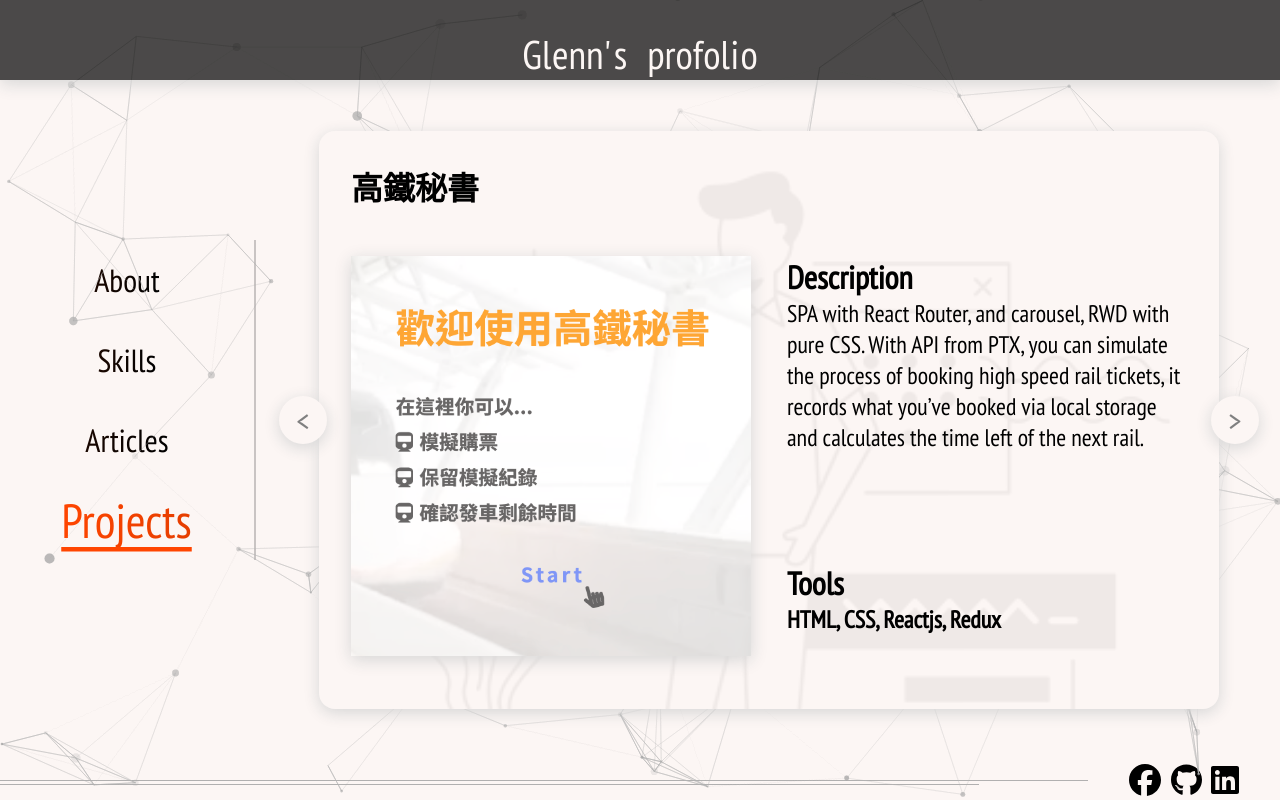
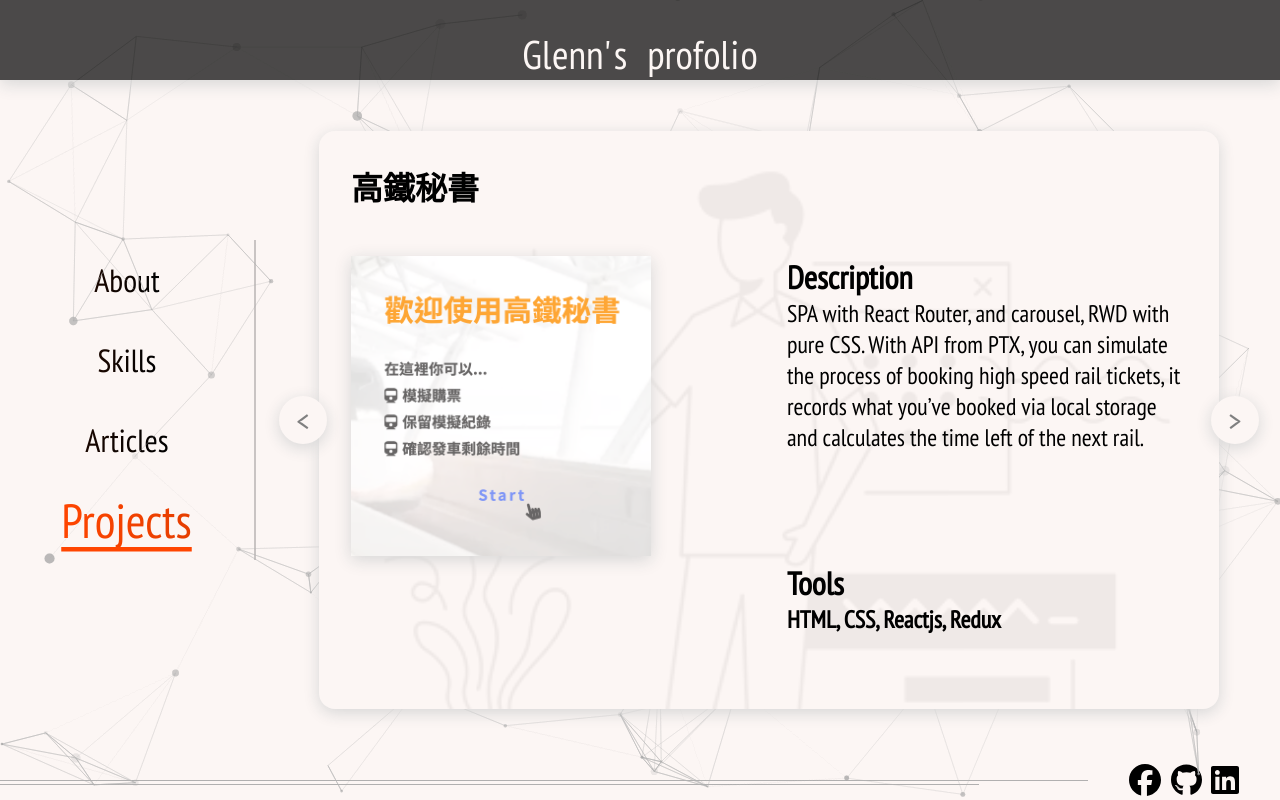
Before and after one commit to Glenn8119/new-profile, a React (Vite) app: page /#/projects in a window 1280 px wide. Built offline with nearby package versions, Linux system fonts and the light colour scheme.

Commit message:
adjust img size

```diff
--- a/src/components/Locker/Hint/index.jsx
+++ b/src/components/Locker/Hint/index.jsx
@@ -20,7 +20,7 @@ const StyledHint = styled.h1`
 `
 
 const Hint = ({ isEnd }) => {
-	return <StyledHint isEnd={isEnd}>滑動解鎖</StyledHint>
+	return <StyledHint isEnd={isEnd}>緩慢滑動解鎖</StyledHint>
 }
 
 export default Hint
--- a/src/pages/projects/index.jsx
+++ b/src/pages/projects/index.jsx
@@ -50,8 +50,8 @@ const MainContent = styled.main`
 `
 
 const ProjectPic = styled.img`
-	width: 400px;
-	height: 400px;
+	width: 300px;
+	height: 300px;
 	object-fit: cover;
 	object-position: center;
 	margin-right: auto;
```
Also changed, not shown: 1 other file (tests, documents, lock files or other folders).
